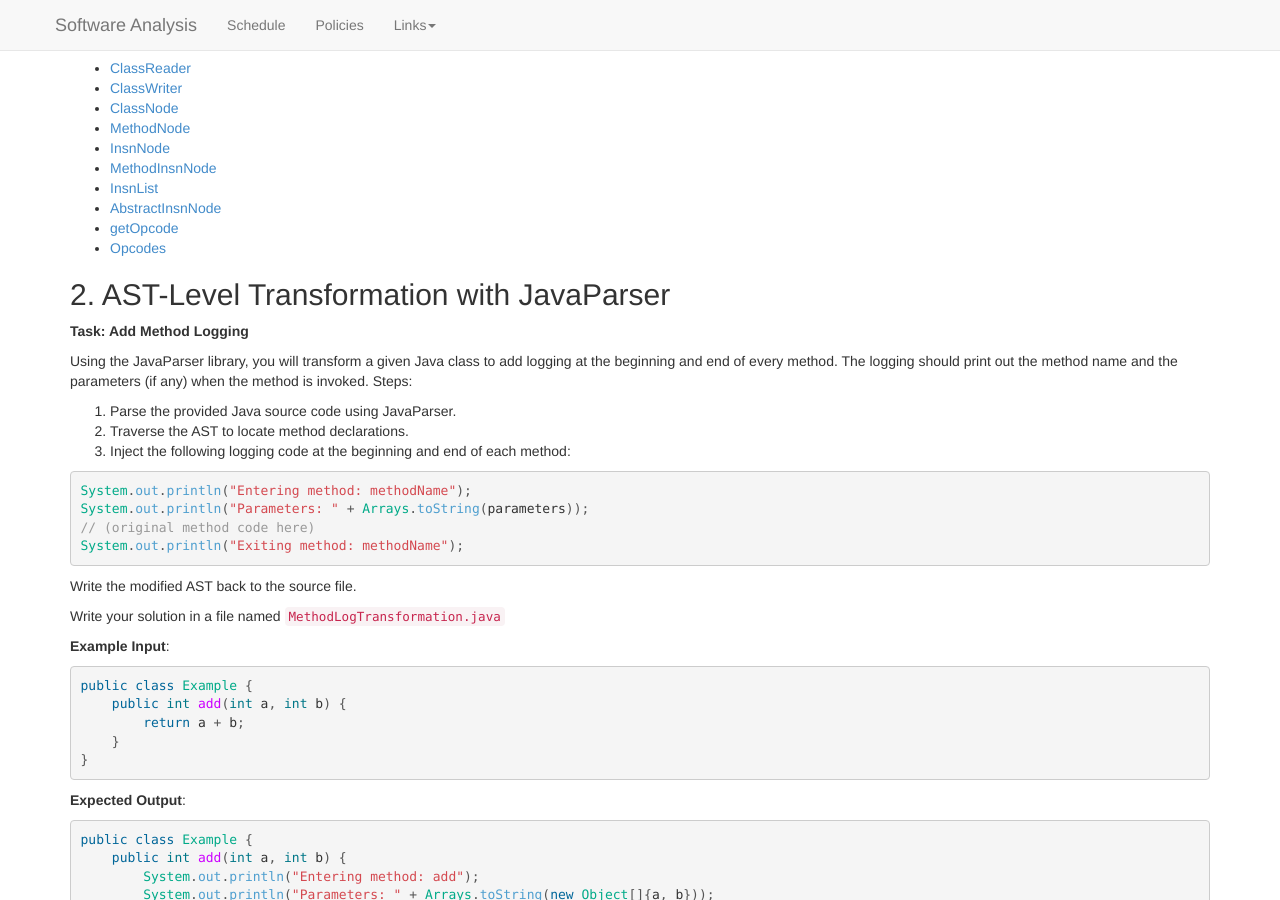
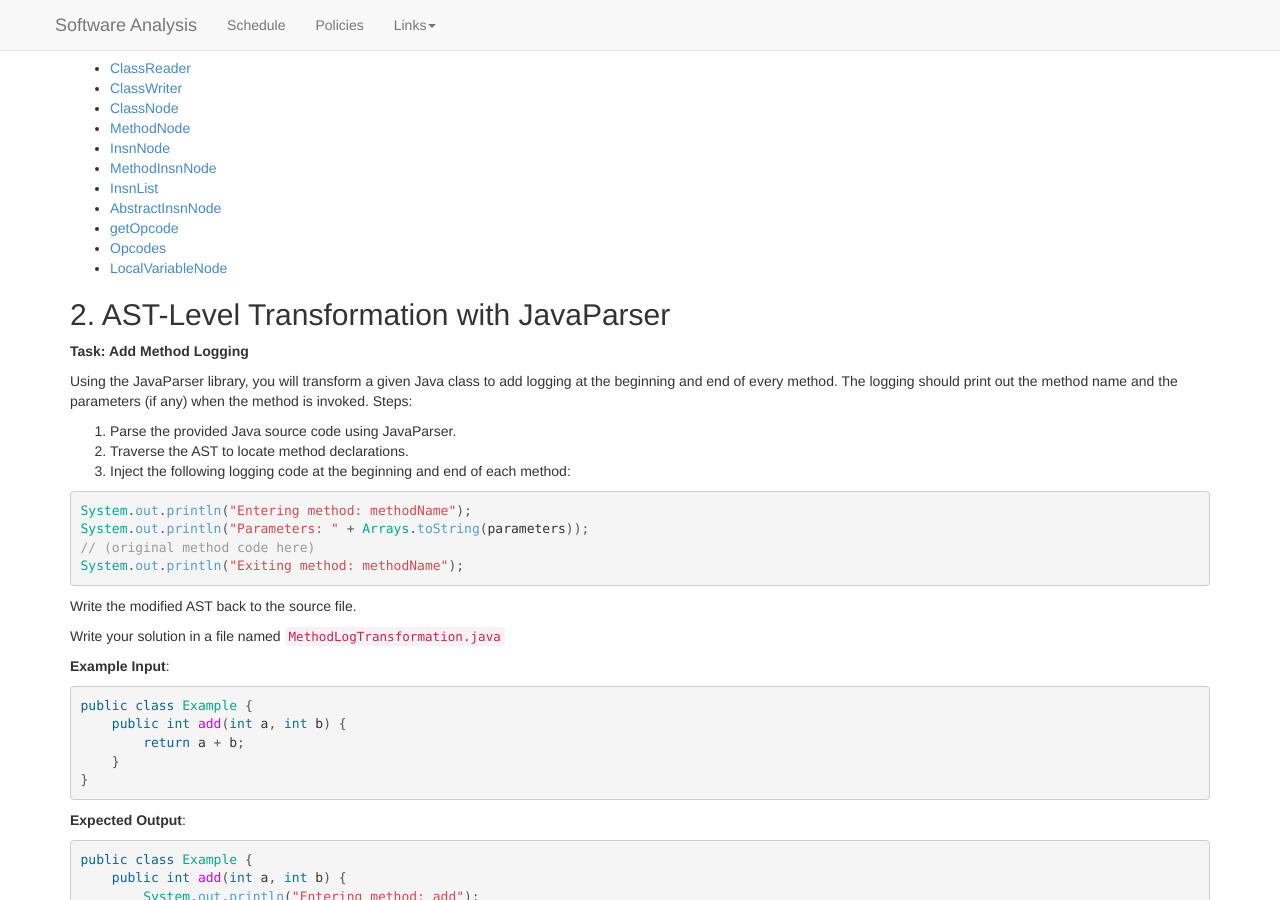
Before and after one commit to bmc-cs-software-analysis/383, a Jekyll site: the page built from hws/HW01.md, in a window 1280 px wide and 900 px high, scrolled down 2317 px. Built offline with Jekyll 4.4.1, drawn with Linux system fonts in a browser that asks for light colours; nearby versions of some CDN libraries.

Commit message:
Update HW01.md

```diff
--- a/hws/HW01.md
+++ b/hws/HW01.md
@@ -185,6 +185,7 @@ The following ASM classes and methods may be useful in your implementation:
 * [AbstractInsnNode](https://asm.ow2.io/javadoc/org/objectweb/asm/tree/AbstractInsnNode.html)
 * [getOpcode](https://asm.ow2.io/javadoc/org/objectweb/asm/tree/AbstractInsnNode.html#getOpcode())
 * [Opcodes](https://asm.ow2.io/javadoc/org/objectweb/asm/Opcodes.html)
+* [LocalVariableNode](https://asm.ow2.io/javadoc/org/objectweb/asm/tree/LocalVariableNode.html)
 
 ## 2. AST-Level Transformation with JavaParser
 
```
